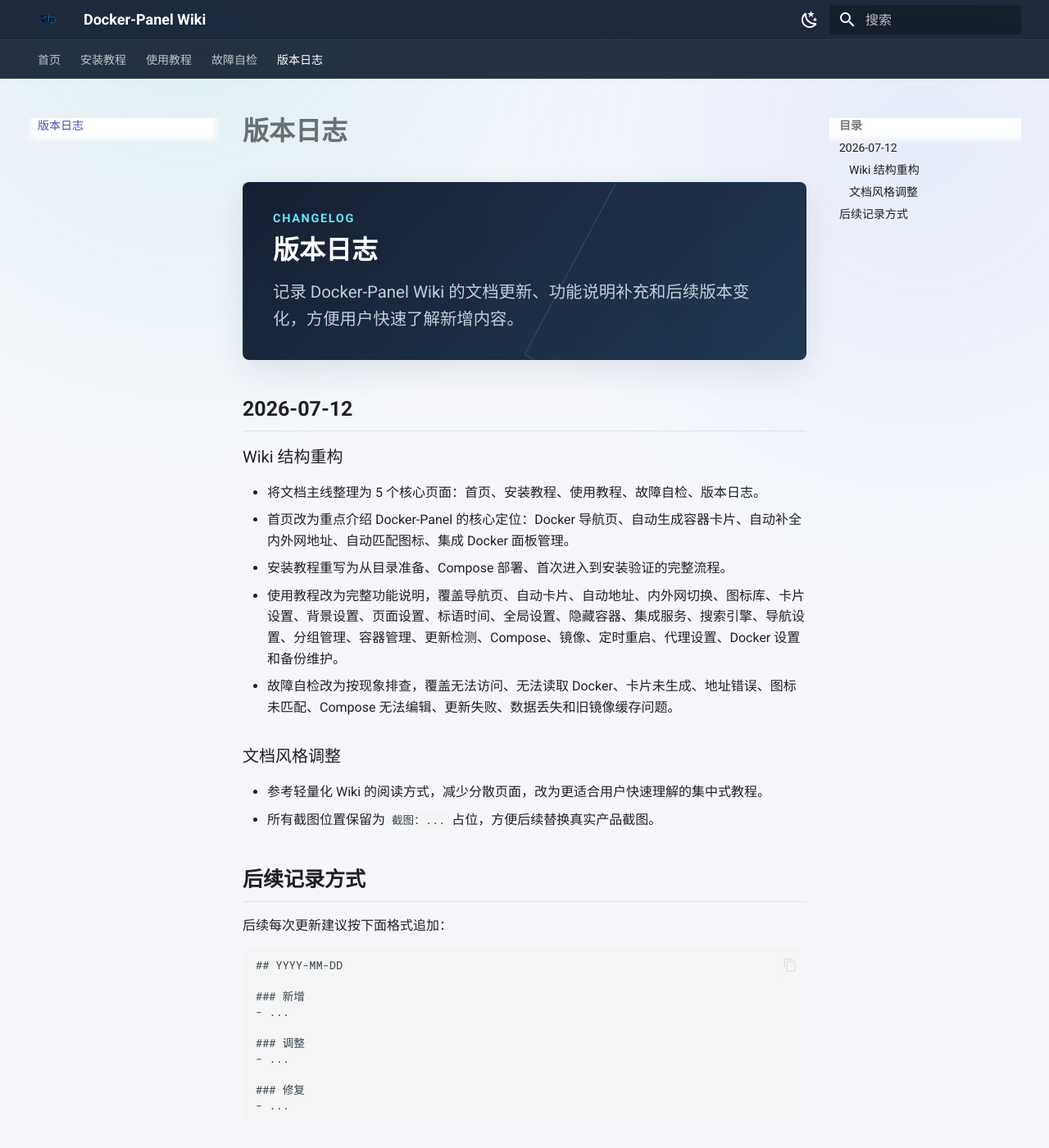
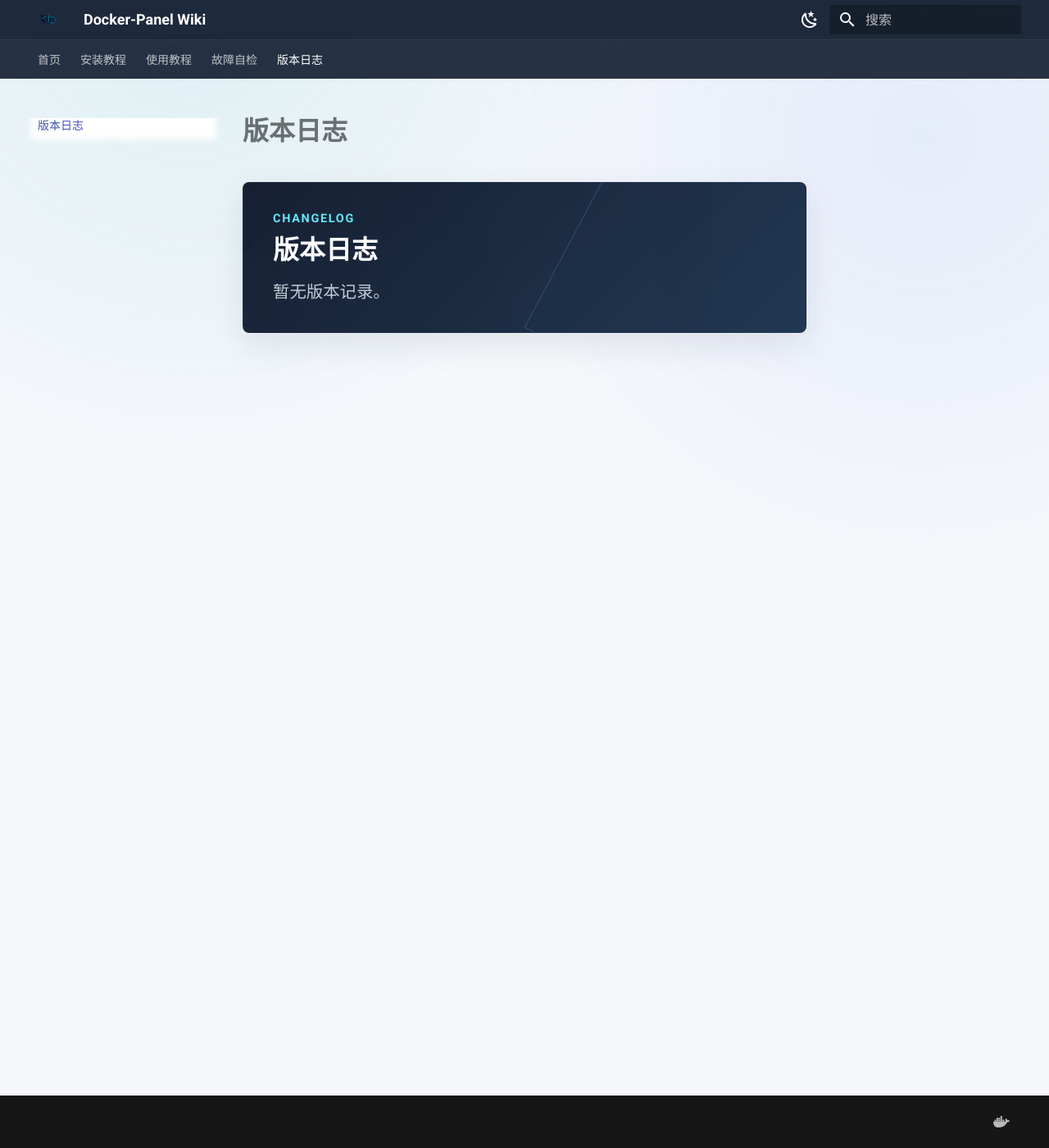
Before and after one commit to 980513Myb/docker-panel-wiki, an MkDocs documentation site: the page built from docs/Changelog.md, in a window 1280 px wide and 1400 px high. Shown: the whole window at 82% size. Built offline with MkDocs 1.6.1 and Material for MkDocs 9.7.7, drawn with Linux system fonts in a browser that asks for light colours.

Commit message:
Clear changelog content

````diff
--- a/docs/Changelog.md
+++ b/docs/Changelog.md
@@ -3,37 +3,5 @@
 <section class="dp-page-hero">
   <div class="dp-eyebrow">Changelog</div>
   <h1>版本日志</h1>
-  <p>记录 Docker-Panel Wiki 的文档更新、功能说明补充和后续版本变化，方便用户快速了解新增内容。</p>
+  <p>暂无版本记录。</p>
 </section>
-
-## 2026-07-12
-
-### Wiki 结构重构
-
-- 将文档主线整理为 5 个核心页面：首页、安装教程、使用教程、故障自检、版本日志。
-- 首页改为重点介绍 Docker-Panel 的核心定位：Docker 导航页、自动生成容器卡片、自动补全内外网地址、自动匹配图标、集成 Docker 面板管理。
-- 安装教程重写为从目录准备、Compose 部署、首次进入到安装验证的完整流程。
-- 使用教程改为完整功能说明，覆盖导航页、自动卡片、自动地址、内外网切换、图标库、卡片设置、背景设置、页面设置、标语时间、全局设置、隐藏容器、集成服务、搜索引擎、导航设置、分组管理、容器管理、更新检测、Compose、镜像、定时重启、代理设置、Docker 设置和备份维护。
-- 故障自检改为按现象排查，覆盖无法访问、无法读取 Docker、卡片未生成、地址错误、图标未匹配、Compose 无法编辑、更新失败、数据丢失和旧镜像缓存问题。
-
-### 文档风格调整
-
-- 参考轻量化 Wiki 的阅读方式，减少分散页面，改为更适合用户快速理解的集中式教程。
-- 所有截图位置保留为 `截图：...` 占位，方便后续替换真实产品截图。
-
-## 后续记录方式
-
-后续每次更新建议按下面格式追加：
-
-```text
-## YYYY-MM-DD
-
-### 新增
-- ...
-
-### 调整
-- ...
-
-### 修复
-- ...
-```
````
